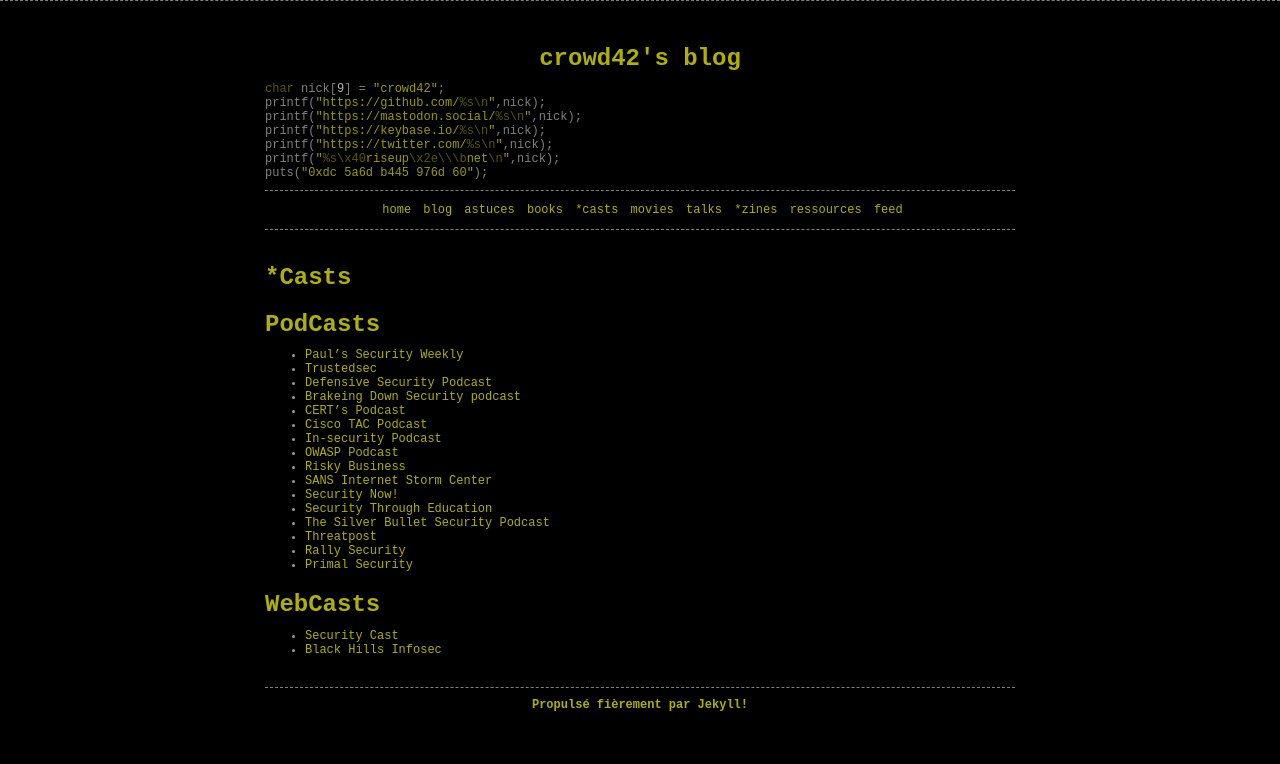
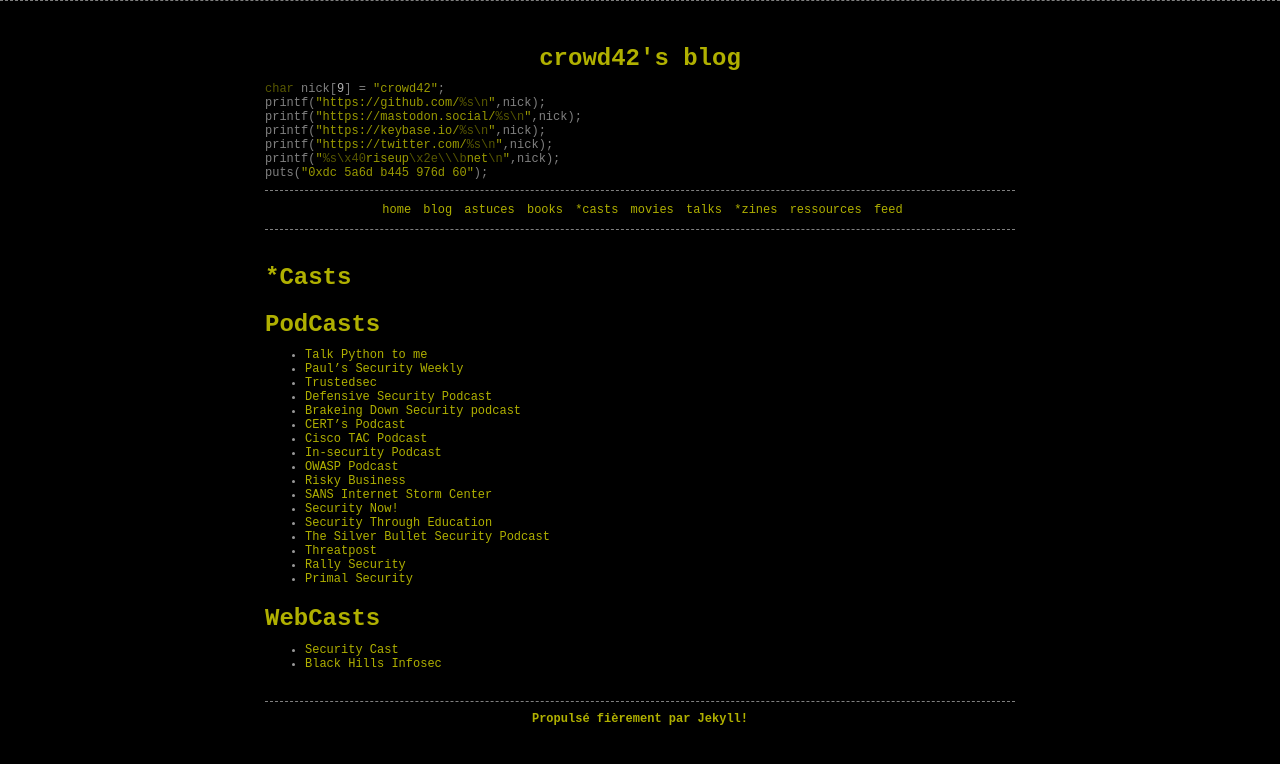
Before and after one commit to crowd42/crowd42.xyz, a Jekyll site: the page built from casts.md, in a window 1280 px wide. Shown: the top 764 px of the page. Built offline with Jekyll 4.4.1, drawn with Linux system fonts in a browser that asks for light colours.

Commit message:
add new podcast

```diff
--- a/casts.md
+++ b/casts.md
@@ -6,6 +6,7 @@ permalink: /casts/
 
 # PodCasts
 
+* [Talk Python to me](https://talkpython.fm/)
 * [Paul's Security Weekly](http://securityweekly.com/)
 * [Trustedsec](http://www.trustedsec.com/podcasts)
 * [Defensive Security Podcast](https://www.defensivesecurity.org)
```
